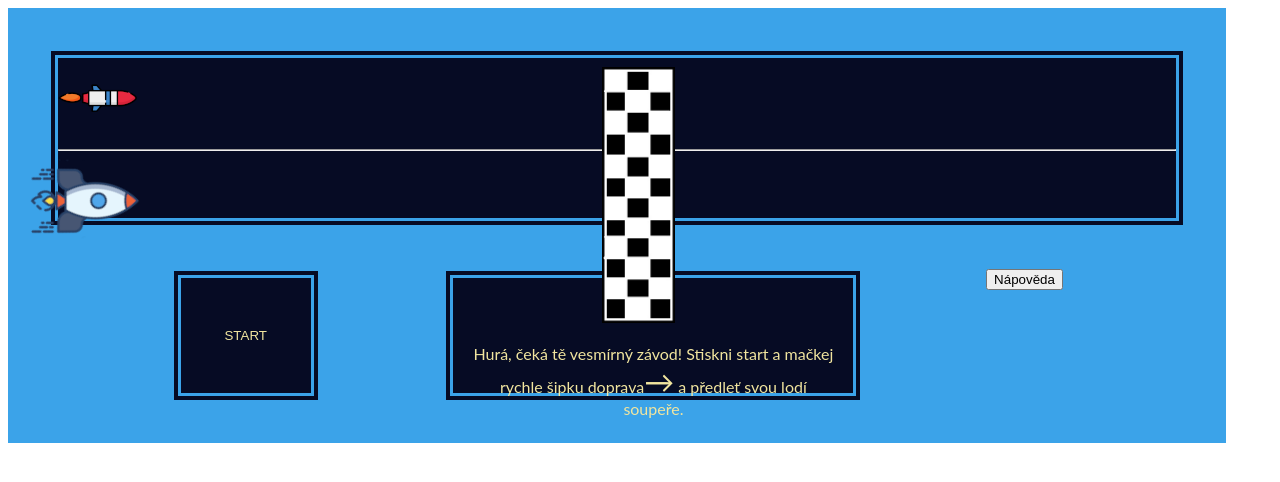
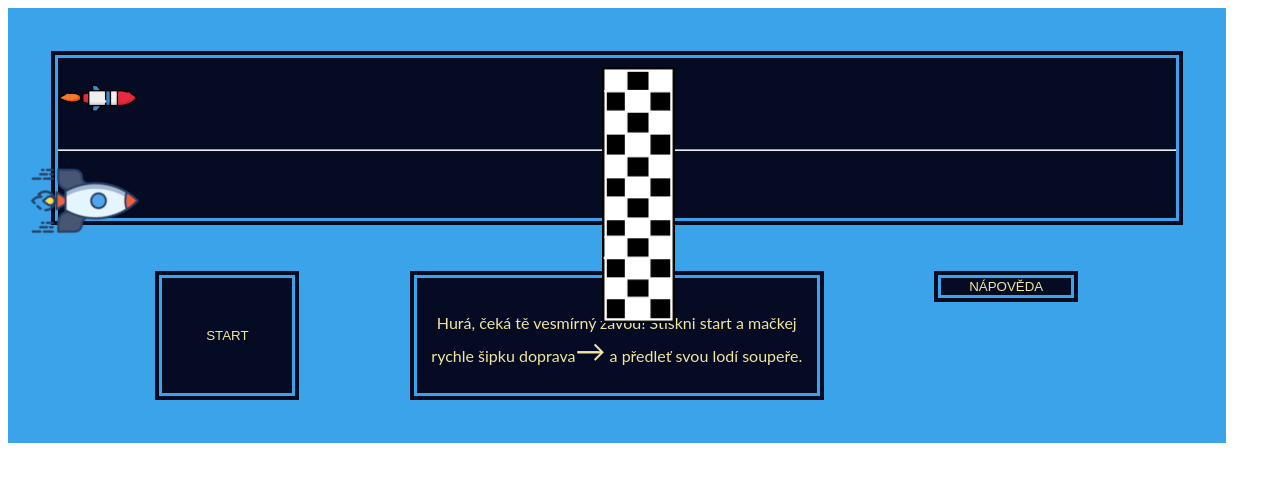
Before and after one commit to DorkaG/bludiste, a Vue app: page /zavod in a window 1280 px wide. Shown: the top 482 px of the page. Built offline with nearby package versions, Linux system fonts and the light colour scheme; what vue-js-modal would draw is missing.

Commit message:
trocha stylu

```diff
--- a/src/components/Pohadka.vue
+++ b/src/components/Pohadka.vue
@@ -24,7 +24,7 @@
             <div class="pokyny">
                 <img class="kokosak" v-bind:src="require(`./../assets/images/coconut.png`)" alt="Posvátný kokos">
                 <div class="zvukovaStopa">
-                    <button v-on:click="play" >Nápověda</button>
+                    <button v-on:click="play">KOKOSMÁNIE</button>
                     <audio ref="audioElm" src='./../assets/zvuky/pohadka-1.mp3'></audio>
                </div>
 
--- a/src/components/Zavod.vue
+++ b/src/components/Zavod.vue
@@ -39,13 +39,13 @@
         </div>
         <div class="zavodni">
 
-            <button class="startovaci" v-on:keyup.39="odlet()" v-on:click="start()" v-if="marginLeft !== 52">START
+            <button class="zavodniTlacitka" v-on:keyup.39="odlet()" v-on:click="start()" v-if="marginLeft !== 52">START
             </button>
-            <div class="pravidla"><p>Hurá, čeká tě vesmírný závod! Stiskni start a mačkej rychle šipku doprava<span
+            <div class="pravidla"><p class=textPravidla>Hurá, čeká tě vesmírný závod! Stiskni start a mačkej rychle šipku doprava<span
                     class="sipka">→</span> a předleť svou lodí soupeře.</p>
             </div>
             <div class="zvukovaStopa">
-                    <button v-on:click="play" >Nápověda</button>
+                    <button class="zavodniTlacitka" v-on:click="play" >NÁPOVĚDA</button>
                     <audio ref="audioElm" src='./../assets/zvuky/zavod.mp3'></audio>
             </div>
 
@@ -122,6 +122,11 @@
 
 <style scoped>
 
+    .textPravidla{
+        margin: 0;
+        padding: 0;
+    }
+
     .okno {
         text-align: left;
         width: 90%;
@@ -150,7 +155,7 @@
         border: 10px double rgb(59, 163, 233);
     }
 
-    .startovaci {
+    .zavodniTlacitka {
         width: 150px;
         background-color: rgb(6, 11, 36);
         border: 10px double rgb(59, 163, 233);
```
